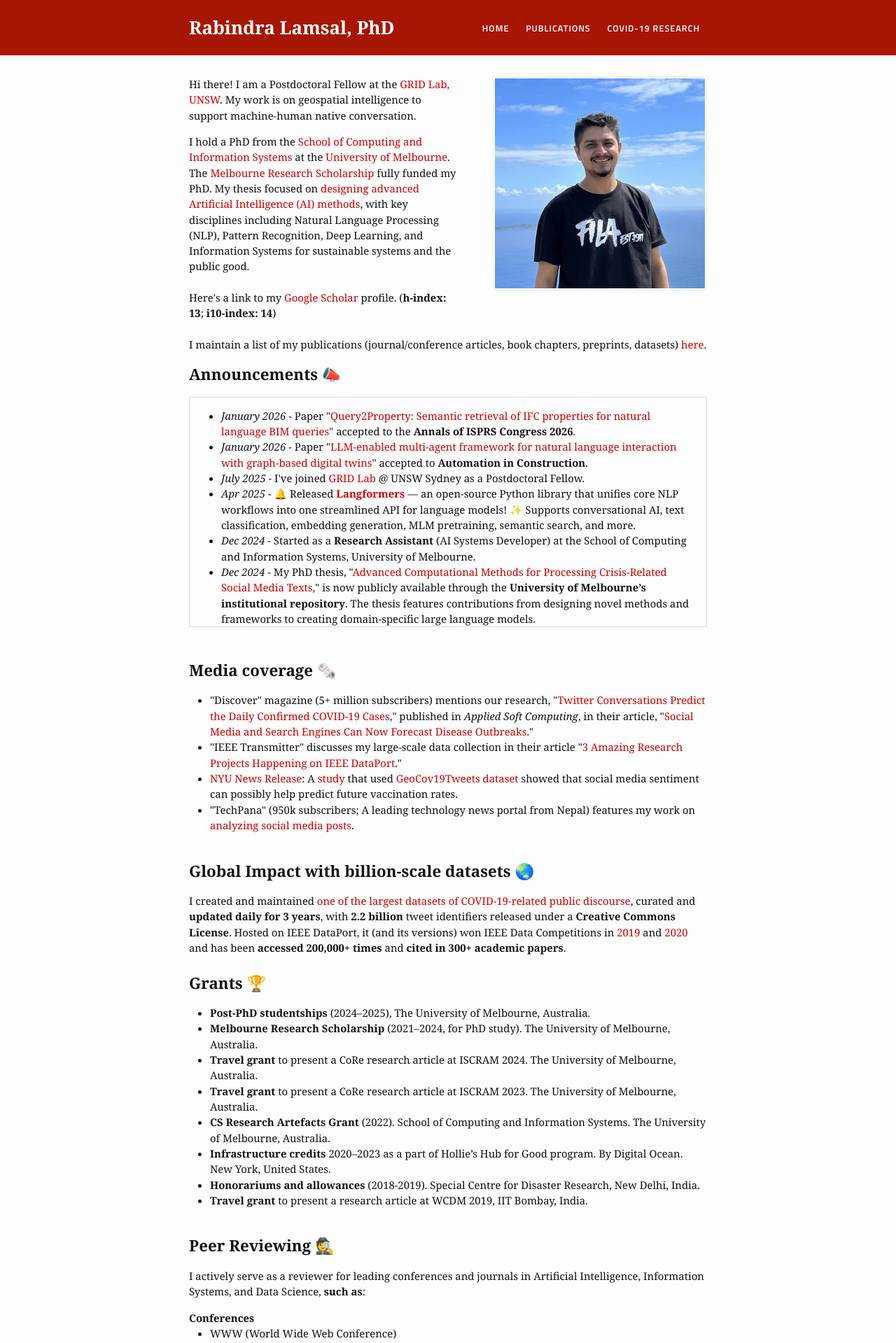
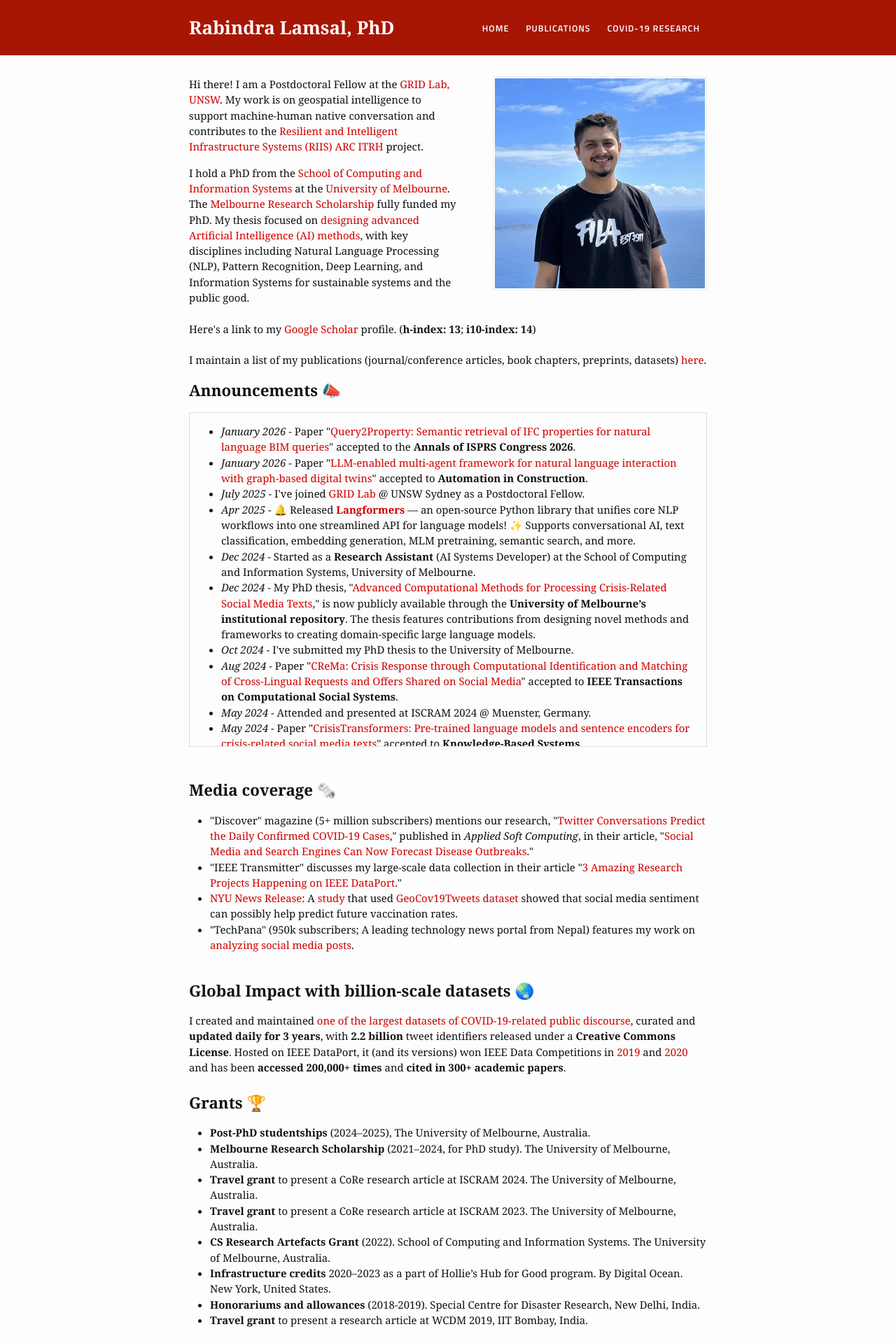
Before and after one commit to rabindralamsal/personal-site, a Jekyll site: the page built from index.html, in a window 1280 px wide. Shown: the top 1919 px of the page at 70% size. Built offline with Jekyll 4.4.1, drawn with Linux system fonts in a browser that asks for light colours; some of the changed text lies outside the part shown.

Commit message:
Enhance profile details and update announcements section
Updated the introduction paragraph to include contributions to the RIIS project and increased the height of the updates section.

```diff
--- a/index.html
+++ b/index.html
@@ -5,7 +5,7 @@
 <div class="home">
 <img src="/rabindra_lamsal.jpg" style="float: right;margin-left: 3em; border: 1px solid #eee; padding: 2px;}">
 
-<p>Hi there! I am a Postdoctoral Fellow at the <a href="https://www.unsw.edu.au/arts-design-architecture/our-schools/built-environment/our-research/clusters-groups/grid">GRID Lab, UNSW</a>. My work is on geospatial intelligence to support machine-human native conversation.</p>
+<p>Hi there! I am a Postdoctoral Fellow at the <a href="https://www.unsw.edu.au/arts-design-architecture/our-schools/built-environment/our-research/clusters-groups/grid">GRID Lab, UNSW</a>. My work is on geospatial intelligence to support machine-human native conversation and contributes to the <a href="https://riis.org.au/">Resilient and Intelligent Infrastructure Systems (RIIS) ARC ITRH </a> project.</p>
 <p>I hold a PhD from the <a href="https://cis.unimelb.edu.au/">School of Computing and Information Systems</a> at the <a href="https://unimelb.edu.au/">University of Melbourne</a>. The <a href="https://scholarships.unimelb.edu.au/awards/melbourne-research-scholarship">Melbourne Research Scholarship</a> fully funded my PhD. My thesis focused on <a href="http://hdl.handle.net/11343/354876">designing advanced Artificial Intelligence (AI) methods</a>, with key disciplines including Natural Language Processing (NLP), Pattern Recognition, Deep Learning, and Information Systems for sustainable systems and the public good.
 
 <br><br>
@@ -16,7 +16,7 @@
 </div>
 
 <h2>Announcements 📣</h2>
-<div class="updates" style="height: 20em; overflow-y: scroll;border:1px solid #ddd; padding:15px;">
+<div class="updates" style="height: 30em; overflow-y: scroll;border:1px solid #ddd; padding:15px;">
 <ul>
 <li><i>January 2026</i> - Paper "<a href="#">Query2Property: Semantic retrieval of IFC properties for natural language BIM queries</a>" accepted to the <b>Annals of ISPRS Congress 2026</b>.</li>
 <li><i>January 2026</i> - Paper "<a href="https://www.sciencedirect.com/science/article/pii/S0926580526000324">LLM-enabled multi-agent framework for natural language interaction with graph-based digital twins</a>" accepted to <b>Automation in Construction</b>.</li>
@@ -90,6 +90,7 @@
     <b>Journals</b>
     <ul>
         <li>Artificial Intelligence Review</li>
+        <li>International Journal of Applied Earth Observation and Geoinformation</li>
         <li>ACM Transactions on the Web</li>
         <li>Applied Intelligence</li>
         <li>Knowledge and Information Systems</li>
```
